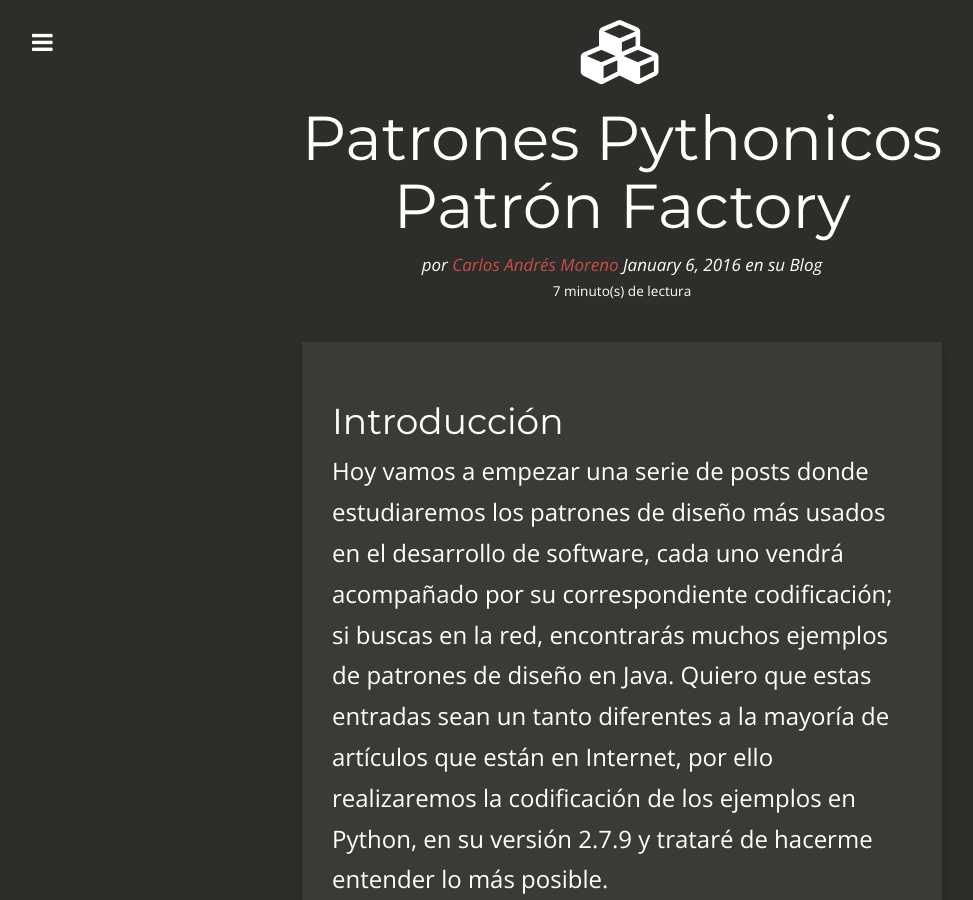
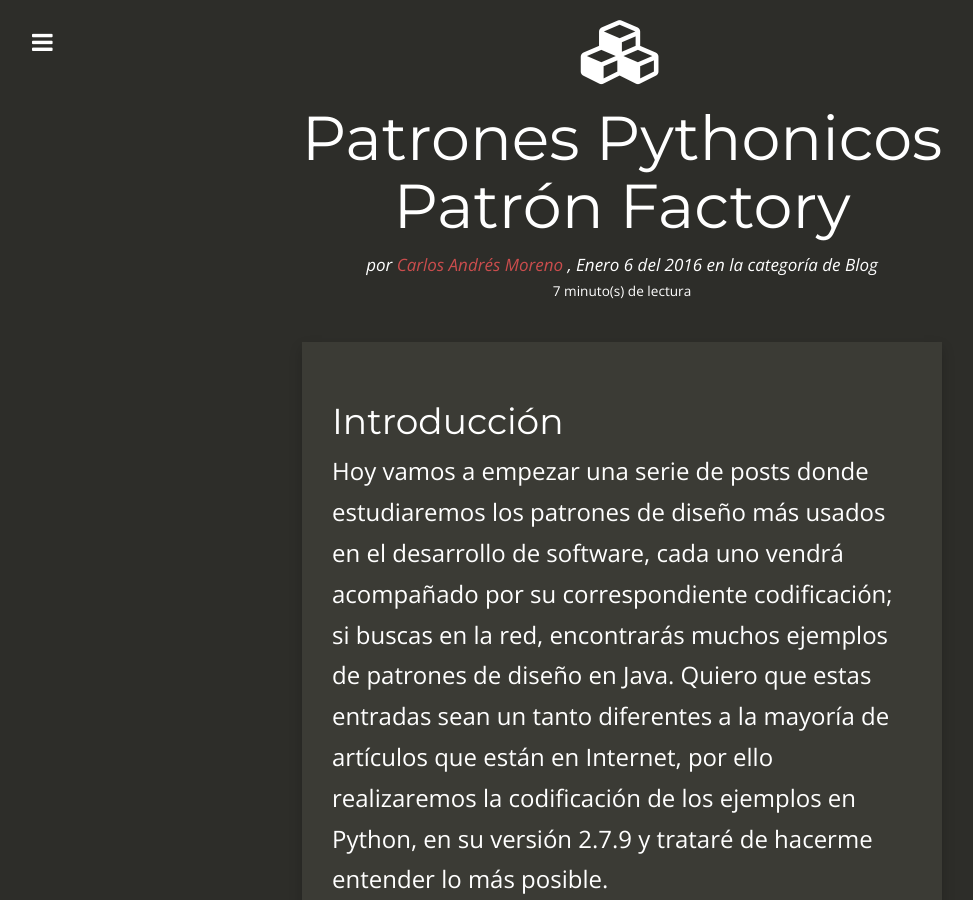
Before and after one commit to CarMoreno/carmoreno.github.io, a Jekyll site: the page built from _posts/2016-01-06-Patron-Factory.md, in a window 1280 px wide and 900 px high. Shown: the whole window, without its empty margins (18-991 px from the left). Built offline with Jekyll 4.4.1, drawn with Linux system fonts in a browser that asks for light colours; nearby versions of some CDN libraries; Markdown is read by kramdown in place of the engine named in the settings; comment, search, counter and statistics services are not loaded.

Commit message:
style: date language now in Spanish.

```diff
--- a/_layouts/post.html
+++ b/_layouts/post.html
@@ -40,9 +40,28 @@ layout: default
             {% if site.google_plus_link %}
               </a>
             {% endif %}
+          </span>,
+          <span itemprop="datePublished" content="2014-08-28">
+            <!-- Snippet para establecer meses a español -->
+            {% assign m = page.date | date: "%-m" %}
+            {% case m %}
+              {% when '1' %}Enero
+              {% when '2' %}Febrero
+              {% when '3' %}Marzo
+              {% when '4' %}Abril
+              {% when '5' %}Mayo
+              {% when '6' %}Junio
+              {% when '7' %}Julio
+              {% when '8' %}Agosto
+              {% when '9' %}Septiembre
+              {% when '10' %}Octubre
+              {% when '11' %}Noviembre
+              {% when '12' %}Diciembre
+            {% endcase %}
+            {{page.date | date: "%-d" }}
+             del {{page.date | date: "%Y" }}
           </span>
-          <span itemprop="datePublished" content="2014-08-28">{{ page.date | date: "%B %-d, %Y" }}</span>
-          en su {% if page.categories %}{% for category in page.categories limit:1 %}{{ category }}{% endfor %}{% endif %}
+          en la categoría de {% if page.categories %}{% for category in page.categories limit:1 %}{{ category }}{% endfor %}{% endif %}
         </i></small>
       </div>
 
```
Also changed, not shown: index.html (+19 -1 lines), _posts/2016-01-06-Patron-Factory.md (renamed from _posts/2016-01-01-Patron-Factory.md).
